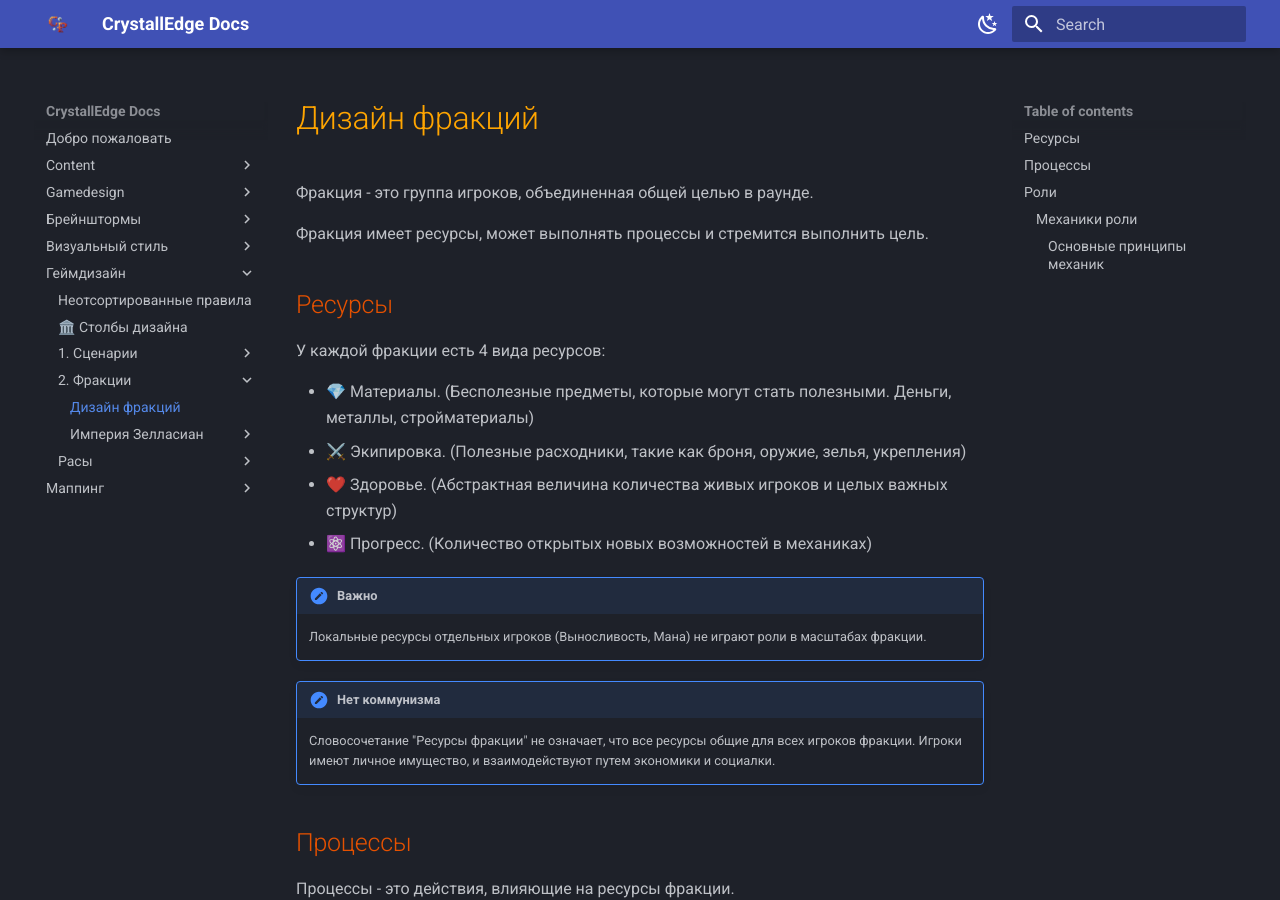
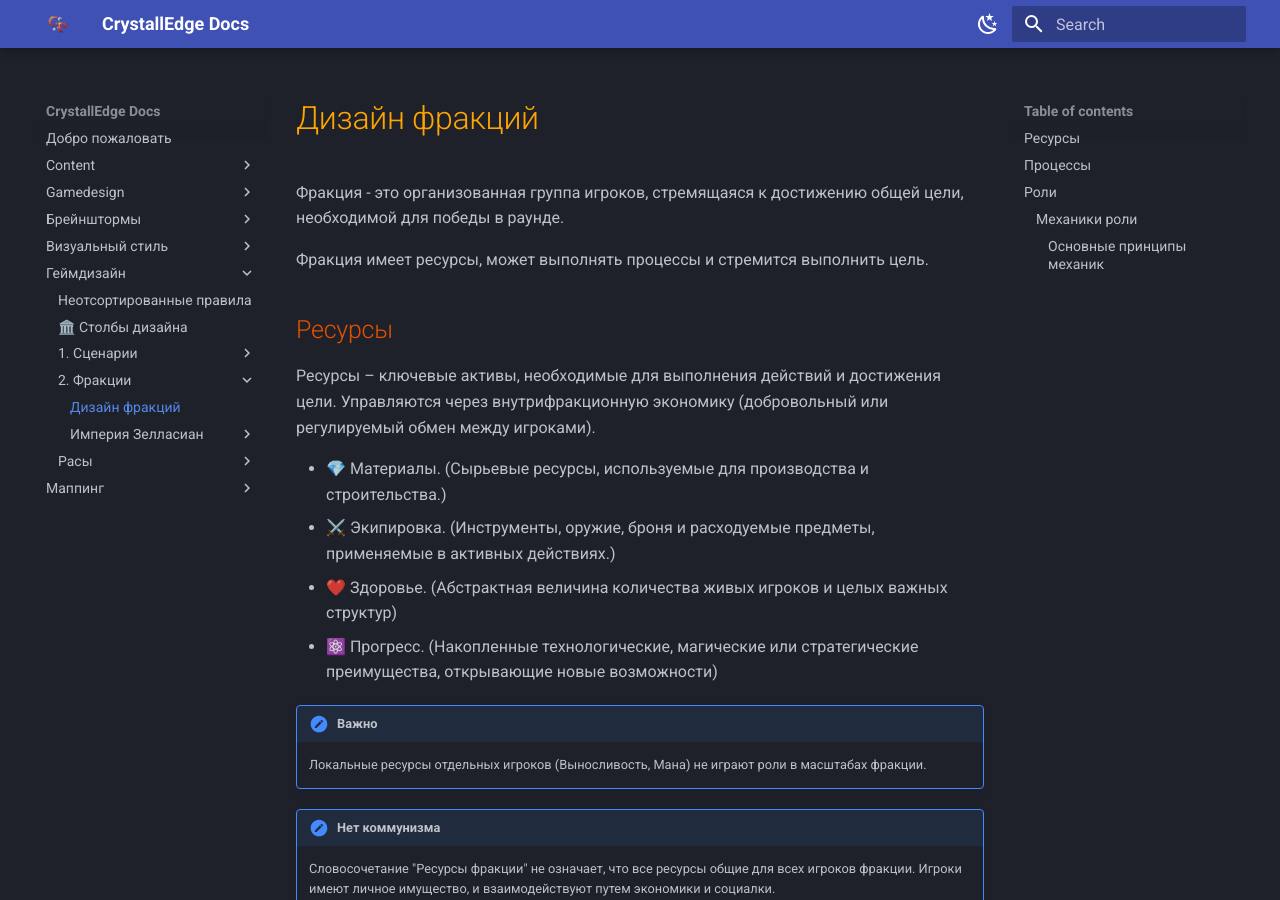
Before and after one commit to crystallpunk-14/crystallpunk-docs, an MkDocs documentation site: the page built from docs/Геймдизайн/2. Фракции/Дизайн фракций.md, in a window 1280 px wide and 900 px high. Built offline with MkDocs 1.6.1 and Material for MkDocs 9.7.7, drawn with Linux system fonts in a browser that asks for light colours.

Commit message:
Update Дизайн фракций.md

```diff
--- a/docs/Геймдизайн/2. Фракции/Дизайн фракций.md
+++ b/docs/Геймдизайн/2. Фракции/Дизайн фракций.md
@@ -1,16 +1,16 @@
 # Дизайн фракций
 
-Фракция - это группа игроков, объединенная общей целью в раунде.
+Фракция - это организованная группа игроков, стремящаяся к достижению общей цели, необходимой для победы в раунде.
 
 Фракция имеет ресурсы, может выполнять процессы и стремится выполнить цель.
 
 ## Ресурсы
-У каждой фракции есть 4 вида ресурсов:
+Ресурсы – ключевые активы, необходимые для выполнения действий и достижения цели. Управляются через внутрифракционную экономику (добровольный или регулируемый обмен между игроками).
 
-- 💎 Материалы. (Бесполезные предметы, которые могут стать полезными. Деньги, металлы, стройматериалы)
-- ⚔️ Экипировка. (Полезные расходники, такие как броня, оружие, зелья, укрепления)
+- 💎 Материалы. (Сырьевые ресурсы, используемые для производства и строительства.)
+- ⚔️ Экипировка. (Инструменты, оружие, броня и расходуемые предметы, применяемые в активных действиях.)
 - ❤️ Здоровье. (Абстрактная величина количества живых игроков и целых важных структур)
-- ⚛️ Прогресс. (Количество открытых новых возможностей в механиках)
+- ⚛️ Прогресс. (Накопленные технологические, магические или стратегические преимущества, открывающие новые возможности)
 
 !!! note "Важно"
 	Локальные ресурсы отдельных игроков (Выносливость, Мана) не играют роли в масштабах фракции.
```
